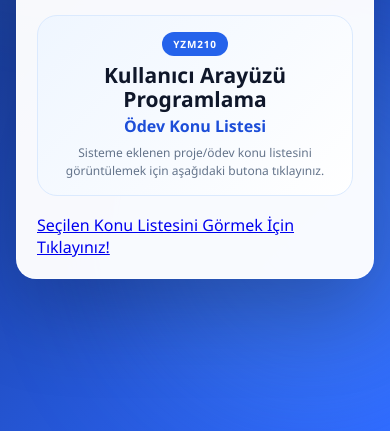
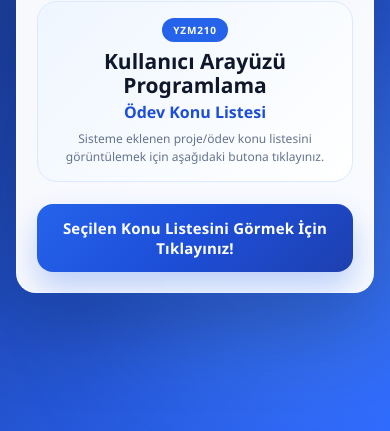
Before and after one commit to HamidullahTurkmen/Kullanici_Arayuzu_Odevi, a plain HTML site: page index.html in a window 390 px wide. Shown: the part 413-844 px from the top of the page. Drawn offline with Linux system fonts and the light colour scheme.

Commit message:
Update Google_sheet.css

```diff
--- a/Google_sheet.css
+++ b/Google_sheet.css
@@ -228,7 +228,7 @@ select {
   gap: 16px;
 }
 
-/* Buton */
+/* Kayıt Et butonu */
 button {
   width: 100%;
   padding: 15px;
@@ -254,6 +254,37 @@ button:disabled {
   cursor: not-allowed;
   transform: none;
   box-shadow: none;
+}
+
+/* Konu listesini görme butonu */
+.list-btn {
+  display: flex;
+  align-items: center;
+  justify-content: center;
+  width: 100%;
+  max-width: 540px;
+  margin: 30px auto 0;
+  padding: 18px 24px;
+  border-radius: 18px;
+  background: linear-gradient(135deg, #2563eb, #1d4ed8, #1e40af);
+  color: #ffffff;
+  text-align: center;
+  text-decoration: none;
+  font-size: 18px;
+  font-weight: 900;
+  letter-spacing: 0.2px;
+  box-shadow: 0 16px 30px rgba(37, 99, 235, 0.28);
+  transition: 0.25s ease;
+}
+
+.list-btn:hover {
+  transform: translateY(-2px);
+  box-shadow: 0 20px 36px rgba(37, 99, 235, 0.38);
+  background: linear-gradient(135deg, #1d4ed8, #1e40af);
+}
+
+.list-btn:active {
+  transform: translateY(0);
 }
 
 #mesaj {
@@ -505,6 +536,12 @@ tbody tr:last-child td {
     padding: 13px;
   }
 
+  .list-btn {
+    margin-top: 20px;
+    padding: 15px 20px;
+    font-size: 16px;
+  }
+
   .footer-note {
     margin-top: 10px;
     padding: 10px;
@@ -579,6 +616,13 @@ tbody tr:last-child td {
   .row {
     grid-template-columns: 1fr;
     gap: 0;
+  }
+
+  .list-btn {
+    max-width: 100%;
+    font-size: 16px;
+    padding: 15px;
+    margin-top: 24px;
   }
 }
 
@@ -657,6 +701,13 @@ tbody tr:last-child td {
     padding: 14px;
   }
 
+  .list-btn {
+    font-size: 15px;
+    padding: 14px;
+    border-radius: 16px;
+    margin-top: 22px;
+  }
+
   .footer-note {
     font-size: 13px;
   }
```
